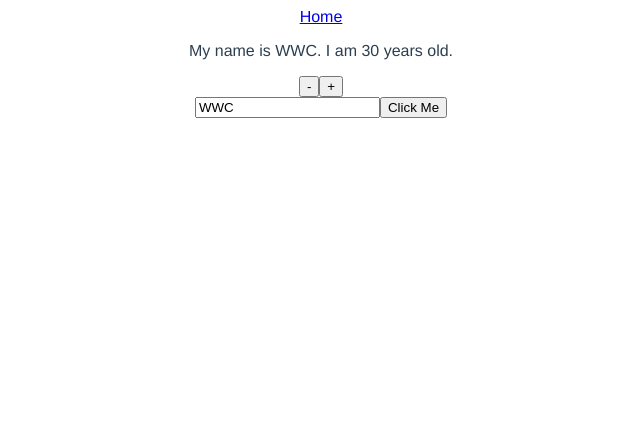
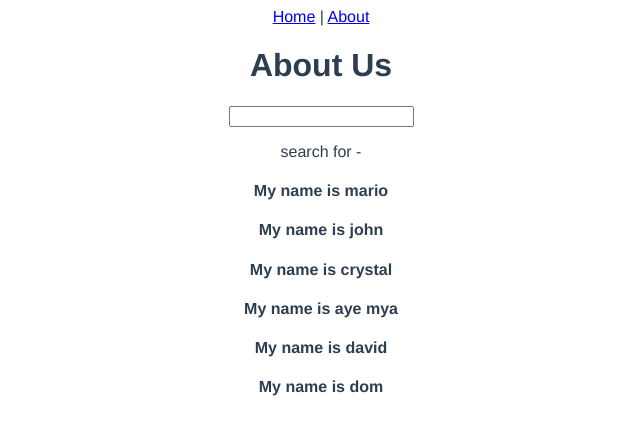
Before and after one commit to winwinchit1355/vue, a Vue app in the folder dojo-blog/: page /about in a window 1280 px wide. Shown: the top 434 px of the page, without its empty margins (319-959 px from the left). Built offline with nearby package versions, Linux system fonts and the light colour scheme.

Commit message:
computed properties

```diff
--- a/dojo-blog/src/App.vue
+++ b/dojo-blog/src/App.vue
@@ -1,18 +1,19 @@
 <template>
   <div class="nav">
     <div id="nav">
-    <RouterLink to="/home">Home</RouterLink>
+    <RouterLink to="/home">Home</RouterLink> |
+    <RouterLink to="/about">About</RouterLink>
   </div>
   <RouterView />
   </div>
-  <div class="home">
+  <!-- <div class="home">
     <p ref="p">My name is {{ name }}. I am {{ age }} years old.</p>
     <button @click="age--">-</button>
     <button @click="age++">+</button>
     <br>
     <input type="text" v-model="name">
     <button @click="handleClick">Click Me</button>
-  </div>
+  </div> -->
 </template>
 <script>
 import { ref } from 'vue';
--- a/dojo-blog/src/router/index.js
+++ b/dojo-blog/src/router/index.js
@@ -1,11 +1,17 @@
-import { createRouter, createWebHistory } from 'vue-router'
-import HomeView from '../views/HomeView.vue'
+import { createRouter, createWebHistory } from 'vue-router';
+import HomeView from '../views/HomeView.vue';
+import AboutView from '../views/AboutView.vue';
 
 const routes = [
   {
     path: '/home',
     name: 'home',
     component: HomeView
+  },
+  {
+    path: '/about',
+    name: 'about',
+    component: AboutView
   },
 
 ]
--- /dev/null
+++ b/dojo-blog/src/views/AboutView.vue
@@ -0,0 +1,27 @@
+<template lang="">
+    <div>
+        <h1>About Us</h1>
+        <input type="text" v-model="search">
+        <p>search for - {{ search }}</p>
+        <div v-for="name in matchingNames" :key="name">
+            <h4>My name is {{ name }}</h4>
+        </div>
+    </div>
+</template>
+<script>
+import { computed, ref } from 'vue';
+export default {
+    name: 'About',
+    setup(){
+        const search = ref('');
+        const names = ref(['mario','john','crystal','aye mya','david','dom']);
+        const matchingNames = computed(()=>{
+            return names.value.filter((name)=>name.includes(search.value));
+        });
+        return {names,search,matchingNames};
+    }
+}
+</script>
+<style lang="">
+
+</style>
```
Also changed, not shown: dojo-blog/note.txt (added).
